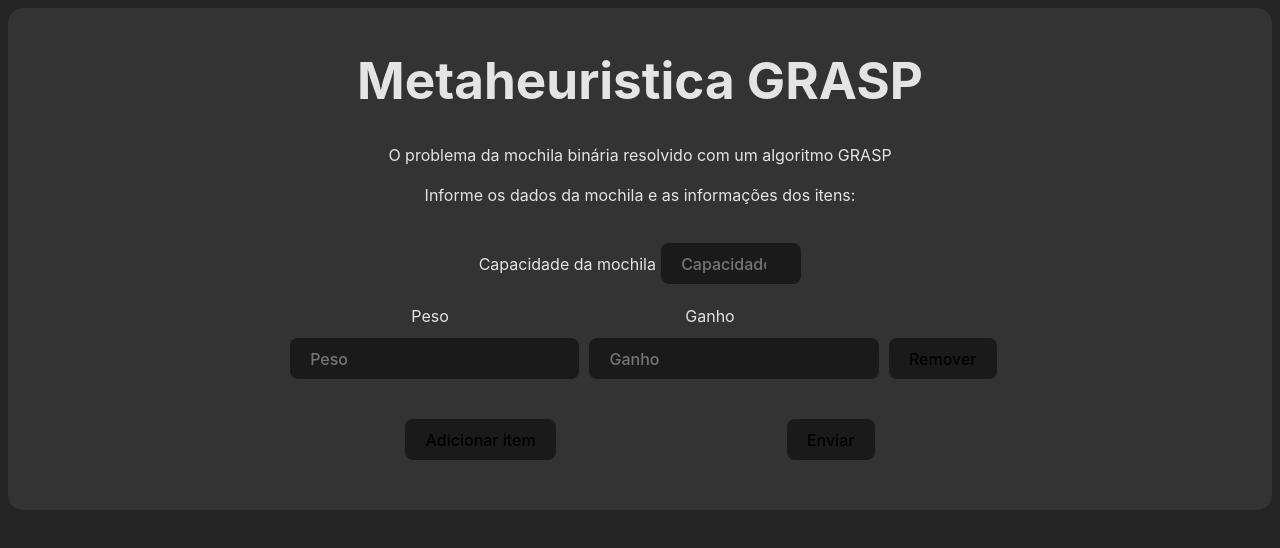
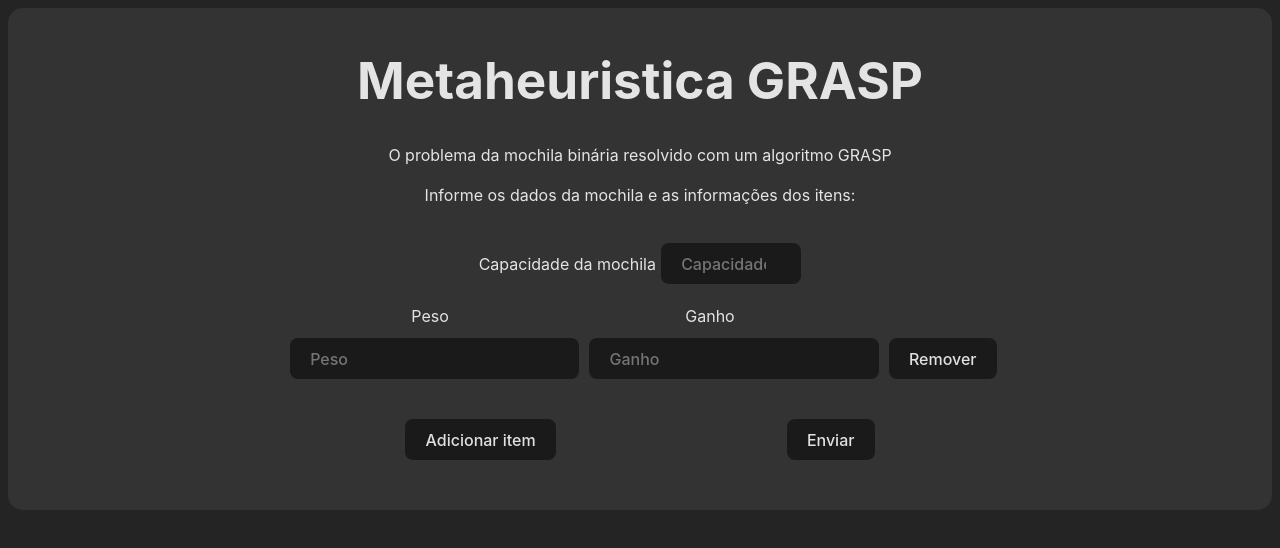
Before and after one commit to BrunoNC22/Metaheuristica-Grasp-View, a React (Vite) app: page / in a window 1280 px wide. Shown: the top 548 px of the page. Built offline with nearby package versions, Linux system fonts and the light colour scheme.

Commit message:
refactor: set button font color to white

```diff
--- a/src/App.css
+++ b/src/App.css
@@ -2,10 +2,6 @@
   max-width: 1280px;
   margin: 0 auto;
   text-align: center;
-  color: rgba(255, 255, 255, 0.87);
-}
-
-input {
   color: rgba(255, 255, 255, 0.87);
 }
 
@@ -96,6 +92,7 @@ input {
 }
 
 input {
+  color: rgba(255, 255, 255, 0.87);
   border-radius: 8px;
   border: 1px solid transparent;
   padding: 0.6em 1.2em;
--- a/src/index.css
+++ b/src/index.css
@@ -32,6 +32,7 @@ h1 {
 }
 
 button {
+  color: rgba(255, 255, 255, 0.87);
   border-radius: 8px;
   border: 1px solid transparent;
   padding: 0.6em 1.2em;
```
